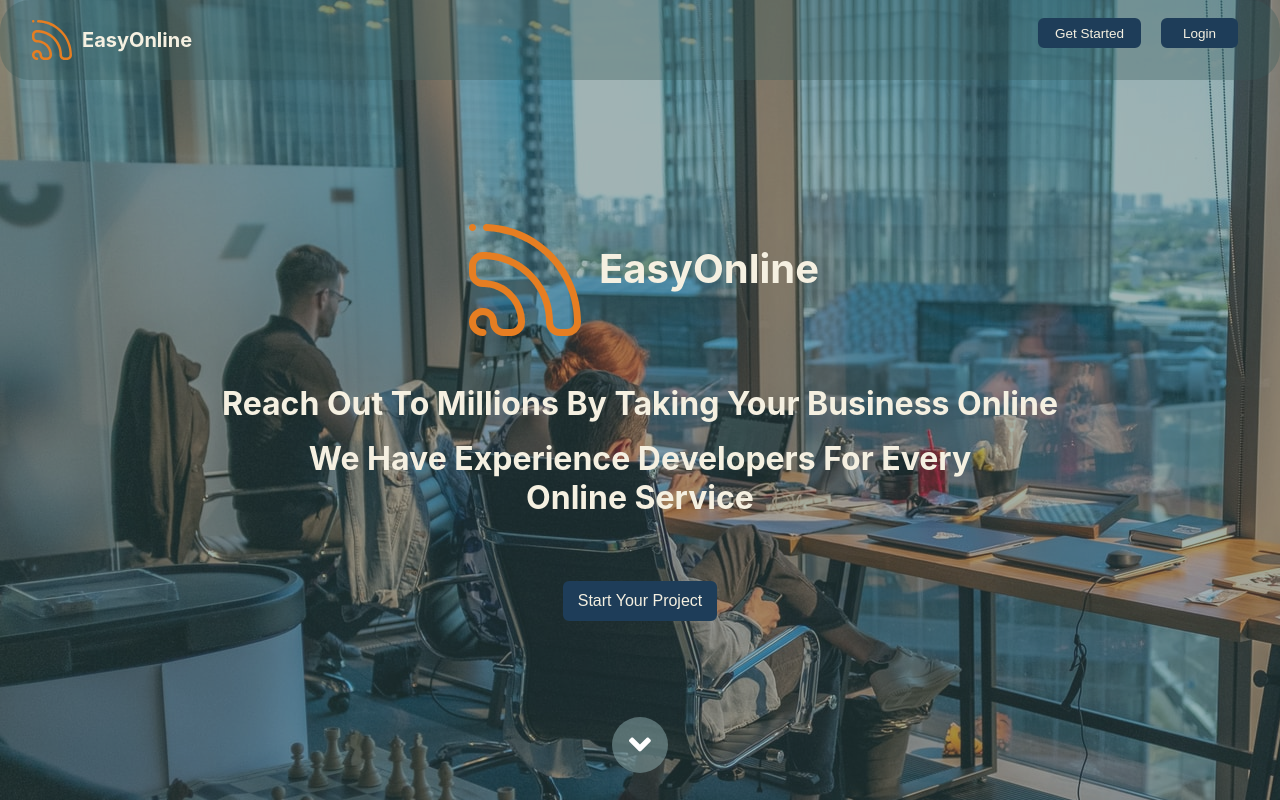
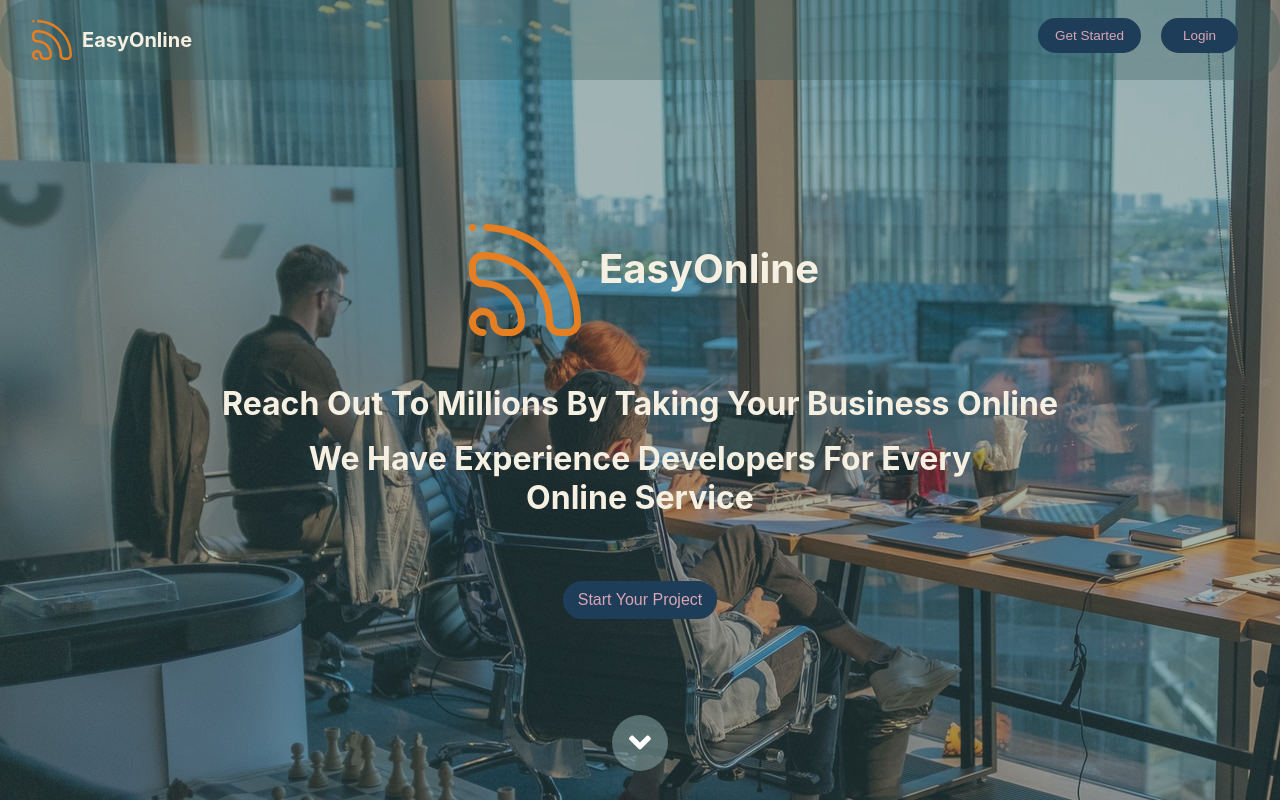
Before and after one commit to umangag07/Reactjs-Projects, a React (Create React App) app in the folder smooth-scroll-website/: page / in a window 1280 px wide. Built offline with nearby package versions, Linux system fonts and the light colour scheme.

Commit message:
modifed buttons and css

```diff
--- a/smooth-scroll-website/src/Components/Navbar/Navbar.jsx
+++ b/smooth-scroll-website/src/Components/Navbar/Navbar.jsx
@@ -29,8 +29,8 @@ export function Navbar(props){
   return(
       <NavbarConatiner>
           <BrandConatiner><Indexlogo inline/></BrandConatiner>
-          <ButtonsConatiner><Button size="13.5" height="30" padding="2px 14px">Get Started</Button></ButtonsConatiner>
-          <ButtonsConatiner><Button size="13.5" height="30" padding="2px 19px">Login</Button></ButtonsConatiner>
+          <ButtonsConatiner><Button size="13.5" height="35" padding="2px 14px">Get Started</Button></ButtonsConatiner>
+          <ButtonsConatiner><Button size="13.5" height="35" padding="2px 19px">Login</Button></ButtonsConatiner>
       </NavbarConatiner>
   )
 }
--- a/smooth-scroll-website/src/Components/button/Index.jsx
+++ b/smooth-scroll-website/src/Components/button/Index.jsx
@@ -3,12 +3,12 @@ import styled from 'styled-components'
 import { theme } from '../../styles';
 
 const ButtonWrapper = styled.button`
-    height:${({height})=>height ? height+"px" :"40px"};
-    padding:${({padding})=>padding ? padding : "5px 12px"};
-    border-radius:6px;
+    height:${({height})=>height ? height+"px" :"45x"};
+    padding:${({padding})=>padding ? padding : "7px 12px"};
+    border-radius:19px;
     border:3px solid ${theme.color2};
     background-color:${theme.color2} ;
-    color:${theme.color1};
+    color:${theme.color5};
     font-size:${({size})=>size ? size+"px" :"16px"};
     transition: all 200ms ease-in-out;
     cursor:pointer;
--- a/smooth-scroll-website/src/styles.js
+++ b/smooth-scroll-website/src/styles.js
@@ -2,5 +2,6 @@ export const theme={
     color1:"#f5f0e1",
     color2:"#1e3d59",
     color3:"#ff6e40",
-    color4:"#ffc13b"
+    color4:"#ffc13b",
+    color5:"#d9a5b3"
 }
```
